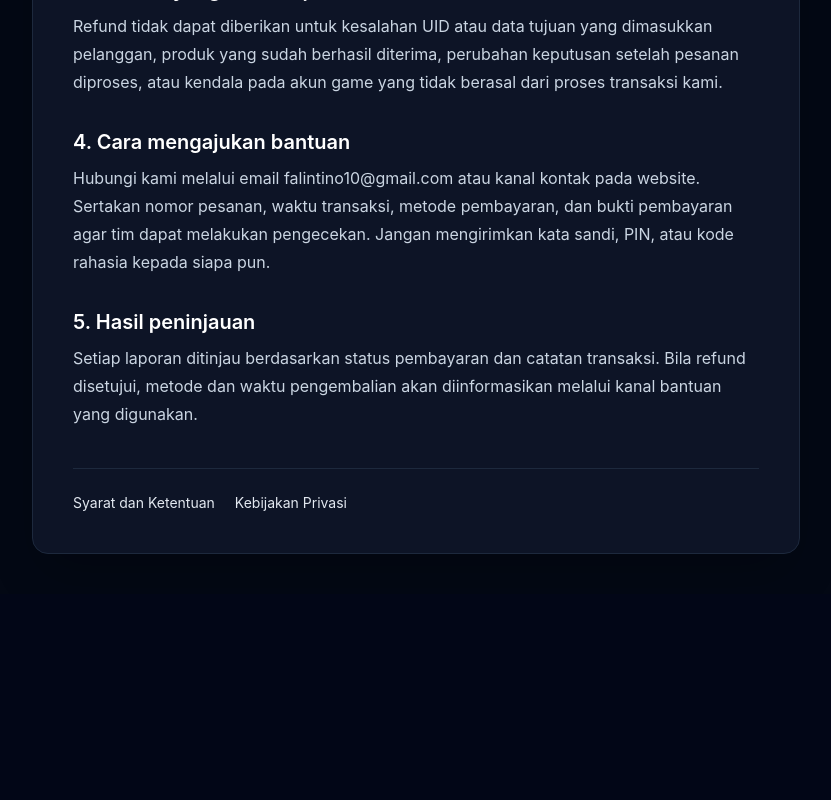
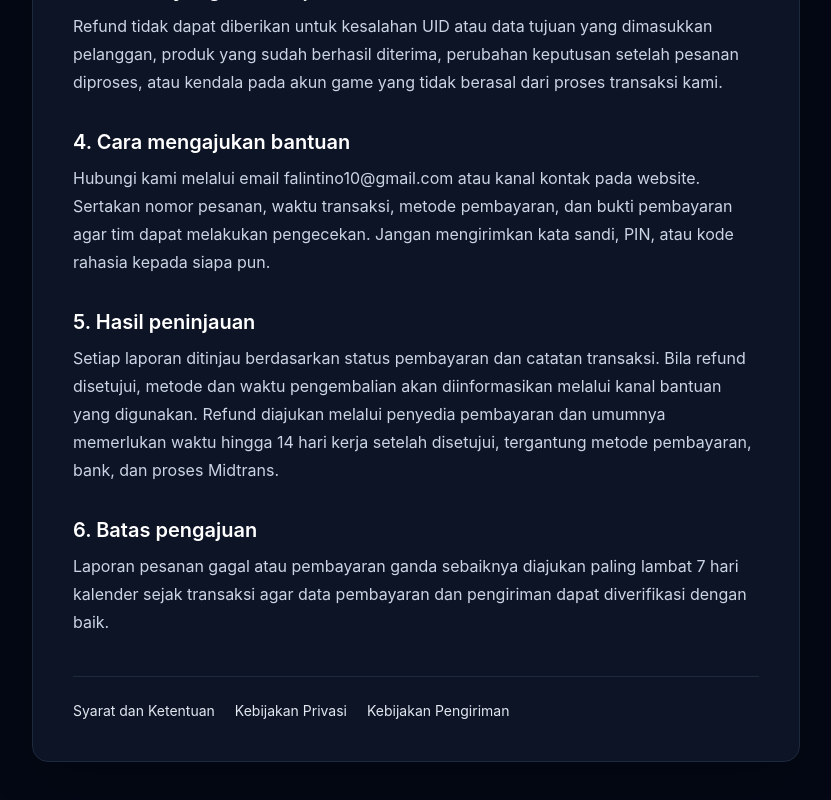
Before and after one commit to falintino/7-april-store, a Next.js app: page /kebijakan-refund in a window 1280 px wide. Shown: the part 614-1414 px from the top of the page, without its empty margins (224-1055 px from the left). Before the commit the page ends 1208 px from the top, so only its background shows below. Built offline with nearby package versions, Linux system fonts and the light colour scheme; no server answers.

Commit message:
Complete Midtrans merchant compliance

```diff
--- a/app/kebijakan-refund/page.tsx
+++ b/app/kebijakan-refund/page.tsx
@@ -43,8 +43,8 @@ export default function KebijakanRefundPage() {
             <p className="mt-2">
               Permohonan refund dapat ditinjau apabila pembayaran pelanggan
               berhasil, tetapi pesanan gagal diproses dan produk tidak terkirim.
-              Kami juga akan meninjau laporan pembayaran ganda apabila
-              pelanggan menyertakan bukti transaksi yang sesuai.
+              Kami juga akan meninjau laporan pembayaran ganda apabila pelanggan
+              menyertakan bukti transaksi yang sesuai.
             </p>
           </section>
 
@@ -80,7 +80,21 @@ export default function KebijakanRefundPage() {
             <p className="mt-2">
               Setiap laporan ditinjau berdasarkan status pembayaran dan catatan
               transaksi. Bila refund disetujui, metode dan waktu pengembalian
-              akan diinformasikan melalui kanal bantuan yang digunakan.
+              akan diinformasikan melalui kanal bantuan yang digunakan. Refund
+              diajukan melalui penyedia pembayaran dan umumnya memerlukan waktu
+              hingga 14 hari kerja setelah disetujui, tergantung metode
+              pembayaran, bank, dan proses Midtrans.
+            </p>
+          </section>
+
+          <section>
+            <h2 className="text-xl font-semibold text-white">
+              6. Batas pengajuan
+            </h2>
+            <p className="mt-2">
+              Laporan pesanan gagal atau pembayaran ganda sebaiknya diajukan
+              paling lambat 7 hari kalender sejak transaksi agar data pembayaran
+              dan pengiriman dapat diverifikasi dengan baik.
             </p>
           </section>
         </div>
@@ -99,6 +113,13 @@ export default function KebijakanRefundPage() {
           >
             Kebijakan Privasi
           </Link>
+
+          <Link
+            href="/kebijakan-pengiriman"
+            className="text-blue-400 hover:text-blue-300"
+          >
+            Kebijakan Pengiriman
+          </Link>
         </nav>
       </article>
     </main>
```
